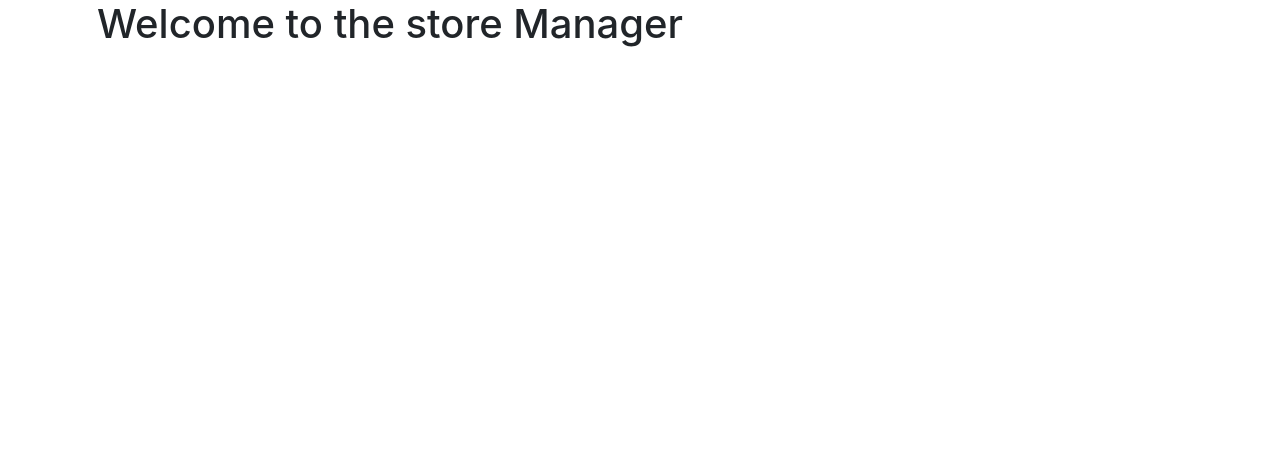
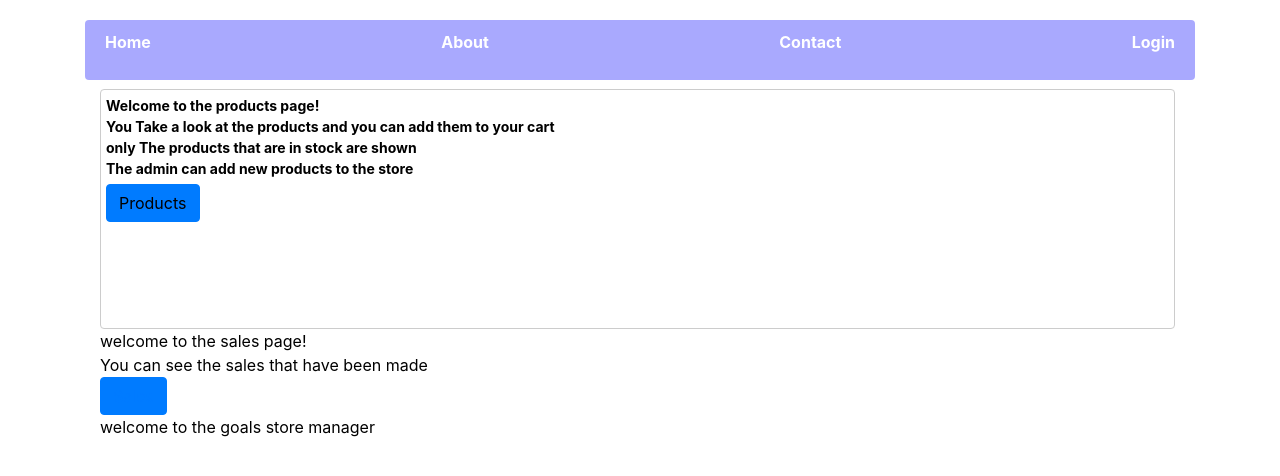
Before and after one commit to jck-bit/store_flask, a Flask app: page /home in a window 1280 px wide. Shown: the top 476 px of the page. Run offline with Flask 2, Linux system fonts and the light colour scheme; some libraries are stand-ins or nearby versions.

Commit message:
Added index.css for home page on static files

```diff
--- a/store_manager/__init__.py
+++ b/store_manager/__init__.py
@@ -7,13 +7,11 @@
 
 def create_app():
 
-
     app = Flask(__name__)
     app.config['SECRET_KEY'] = 'thisissecret'
     app.config['SQLALCHEMY_DATABASE_URI'] = f'sqlite:/// {DB_NAME}'
     app.config['SQLALCHEMY_TRACK_MODIFICATIONS'] = False
     db.init_app(app)
-
 
     from .views import views
     from .auth import auth
@@ -21,6 +19,4 @@
     app.register_blueprint(views)
     app.register_blueprint(auth)
 
-
-
     return app
--- a/store_manager/auth.py
+++ b/store_manager/auth.py
@@ -15,9 +15,9 @@
 
         else:
             flash('Invalid credentials.', category='error')
-            return render_template('login.html')
 
 
+    return render_template('login.html')
 
 @auth.route('/logout')
 def logout():
--- /dev/null
+++ b/store_manager/static/css/index.css
@@ -0,0 +1,53 @@
+*{
+    color: black;
+}
+
+
+
+.home-nav{
+    margin-top: 20px;
+    margin-bottom: 9px;
+    padding:10px;
+    background-color: rgb(169, 169, 254);
+    border-radius: 4px;
+
+}
+
+.home-ul-nav{
+    list-style: none;
+    padding: 0;
+    display: flex;
+    justify-content: space-between;
+    align-items: center;
+
+}
+
+.home-ul-nav li{
+    margin: 0 10px;
+    text-decoration: none;
+}
+
+.home-ul-nav li a{
+    text-decoration: none;
+    color: white;
+}
+
+.products_page{
+    padding: 5px;
+    border: 1px solid #ccc;
+    border-radius: 4px;
+    margin-right: 5px;
+    height: 15rem;
+}
+
+.products_page_p{
+    font-weight: bold;
+    font-size: 14px;
+    margin-bottom: 5px;
+
+}
+
+.products_page a{
+    text-decoration: none;
+    color: black;
+}
--- a/store_manager/templates/base.html
+++ b/store_manager/templates/base.html
@@ -14,9 +14,33 @@
     href="https://stackpath.bootstrapcdn.com/font-awesome/4.7.0/css/font-awesome.min.css"
     crossorigin="anonymous"
   />
+  <link rel="stylesheet" href="{{url_for('static', filename='css/index.css')}}" />
+
   <title>{% block title%}Home{% endblock %}</title>
 </head>
-<body class="ml-4 width-80%">
+
+<body>
+ <div class="container">
+  <strong>
+    <nav class="home-nav">
+      <ul class="home-ul-nav">
+        <li>
+          <a href="{{url_for('views.home')}}">Home</a>
+        </li>
+        <li>
+          <a href="{{url_for('auth.logout')}}">About</a>
+        </li>
+        <li>
+          <a href="{{url_for('views.products')}}">Contact</a>
+        </li>
+        <li>
+          <a href="{{url_for('auth.login')}}">Login</a>
+        </li>
+      </ul>
+    </nav>
+  </strong>
+
+
   {% with messages = get_flashed_messages(with_categories=true) %} {% if
     messages %} {% for category, message in messages %} {% if category ==
     'error' %}
@@ -55,5 +79,6 @@
       type="text/javascript"
       src="{{ url_for('static', filename='index.js') }}"
     ></script>
+ </div>
 </body>
 </html>
--- a/store_manager/templates/home.html
+++ b/store_manager/templates/home.html
@@ -1,11 +1,35 @@
 {% extends "base.html" %}
 
 {% block body %}
+
+
 <div class="container">
-  <div class="row">
-    <div class="col-md-12">
-      <h1>Welcome to the store Manager</h1>
-    </div>
+  <div class="products_page ">
+    <p class="products_page_p">
+      Welcome to the products page! <br />
+    You Take a look at the products and you can add them to your cart
+    <br />
+    only The products that are in stock are shown
+    <br />
+    The admin can add new products to the store
+    </p>
+
+   <button  type="button"class="btn btn-primary">
+     <a href="{{url_for('views.products')}}">Products</a>
+   </button>
+
+  </div>
+  <div class="sales-page">
+    welcome to the sales page! <br />
+    You can see the sales that have been made
+    <br />
+    <button  type="button"class="btn btn-primary">
+     <a href="{{url_for('views.sales')}}">Sales</a>
+  </div>
+  <div class="goals-store-manager">
+    welcome to the goals store manager
   </div>
 </div>
+
+
 {% endblock %}
--- a/store_manager/templates/login.html
+++ b/store_manager/templates/login.html
@@ -4,7 +4,6 @@
 {% block body %}
 
 <form method="POST">
-    <h3 align="center">Login</h3>
     <div class="form-group">
       <label for="email">username</label>
       <input
--- a/store_manager/views.py
+++ b/store_manager/views.py
@@ -10,3 +10,7 @@
 @views.route('/products', methods=['GET'])
 def products():
     return render_template('products.html')
+
+@views.route('/sales', methods=['GET'])
+def sales():
+    return render_template('sales.html')
```
Also changed, not shown: store_manager/templates/sales.html (added, +11 -0 lines).
